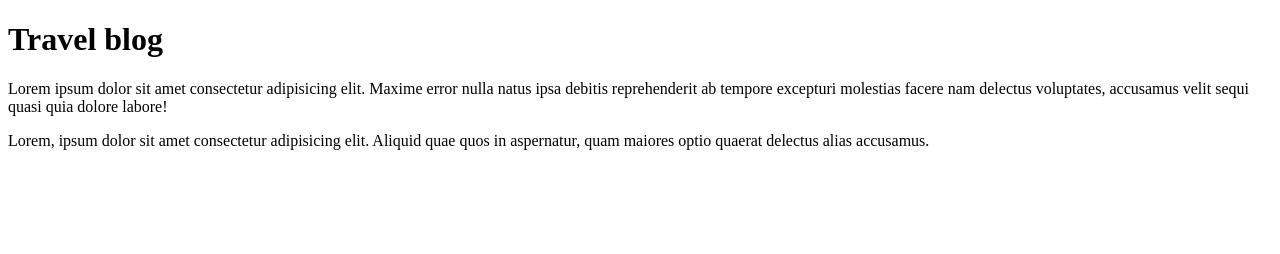
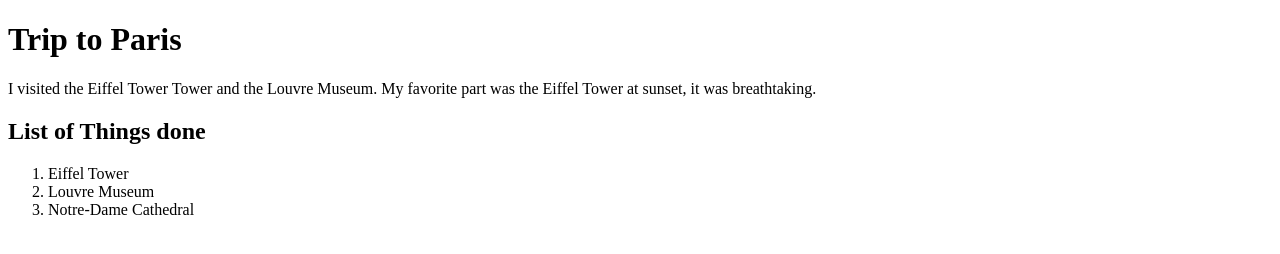
Before and after one commit to chistyanon7626/gpt-project, a plain HTML site: page index.html in a window 1280 px wide. Drawn offline with Linux system fonts and the light colour scheme.

Commit message:
adding list of places that i visited

```diff
--- a/index.html
+++ b/index.html
@@ -6,9 +6,16 @@
     <title>Travel blog</title>
 </head>
 <body>
-    <h1>Travel blog</h1>
-    <p>Lorem ipsum dolor sit amet consectetur adipisicing elit. Maxime error nulla natus ipsa debitis reprehenderit ab tempore excepturi molestias facere nam delectus voluptates, accusamus velit sequi quasi quia dolore labore!</p>
-    <p>Lorem, ipsum dolor sit amet consectetur adipisicing elit. Aliquid quae quos in aspernatur, quam maiores optio quaerat delectus alias accusamus.</p>
+    <div>
+    <h1>Trip to Paris</h1>
+    <p>I visited the <span class="highlight">Eiffel Tower</span> Tower and the Louvre Museum. My favorite part was the Eiffel Tower at sunset, it was <span id="breath">breathtaking</span>.</p>
+    <h2>List of Things done</h2>
+    <ol>
+        <li>Eiffel Tower</li>
+        <li>Louvre Museum</li>
+        <li>Notre-Dame Cathedral</li>
+    </ol>
+    </div>
 
 </body>
 </html>
```
